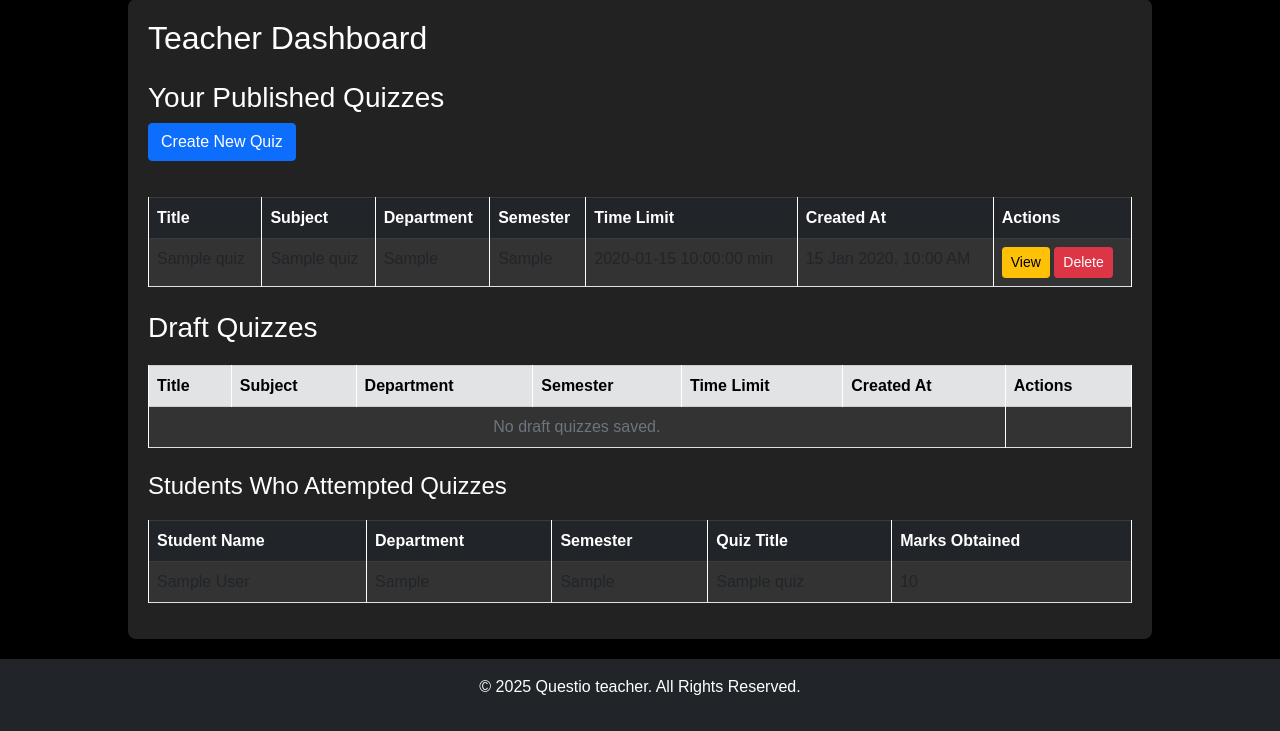
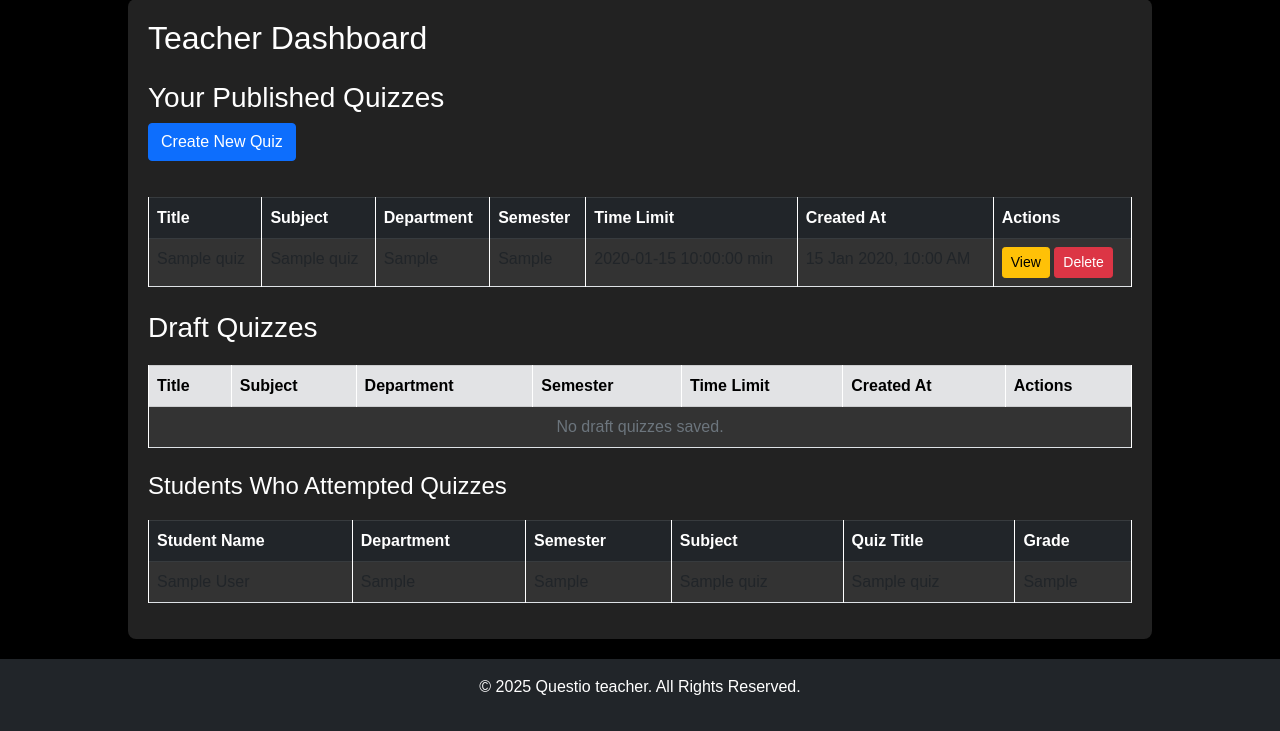
Before and after one commit to memoo-design/questio, a PHP site: page /pages/teacher/teacher_dashboard.php in a window 1280 px wide. Shown: the part 172-903 px from the top of the page. Run offline with PHP 8.4, Linux system fonts and the light colour scheme; the visitor is signed in with stand-in values (Sample User, id 1); tables that the repository leaves empty or names only in its code hold one stand-in row (values such as "Sample post").

Commit message:
Insert subjects and updated delete and edit button link

```diff
--- a/pages/teacher/teacher_dashboard.php
+++ b/pages/teacher/teacher_dashboard.php
@@ -8,8 +8,6 @@
 }
 
 $teacher_id = $_SESSION['user_id'];
-$university = $_SESSION['university_name'] ?? ''; // Default to empty if not set
-
 
 // Fetch Published Quizzes
 $sql = "SELECT id, title, subject, department, semester, time_limit, created_at
@@ -23,37 +21,37 @@
 
 // Fetch Draft Quizzes
 $sql = "SELECT id, title, subject, department, semester, time_limit, created_at
-FROM quiz  WHERE teacher_id = ? AND status = 'draft'";
+FROM quiz
+WHERE teacher_id = ? AND status = 'draft'";
 $stmt = $mysqli->prepare($sql);
 $stmt->bind_param("i", $teacher_id);
 $stmt->execute();
 $draftQuizzes = $stmt->get_result()->fetch_all(MYSQLI_ASSOC);
 $stmt->close();
 
-// Fetch students who attempted quizzes
+// Fetch students who attempted quizzes with grade and subject
 $sql = "SELECT
     user.first_name,
     user.last_name,
     student_info.department,
     student_info.semester,
     quiz.title AS quiz_title,
+    quiz.subject,
     student_attempts.quiz_id,
-    student_attempts.score
+    student_attempts.grade
 FROM student_attempts
 JOIN user ON student_attempts.student_id = user.id
 JOIN student_info ON student_attempts.student_id = student_info.user_id
 JOIN quiz ON student_attempts.quiz_id = quiz.id
-WHERE user.university_name = ?
-AND quiz.teacher_id = ?";
-
+WHERE quiz.teacher_id = ?";
 
 $stmt = $mysqli->prepare($sql);
-$stmt->bind_param("si", $university, $teacher_id);
+$stmt->bind_param("i", $teacher_id);
 $stmt->execute();
 $students = $stmt->get_result()->fetch_all(MYSQLI_ASSOC);
 $stmt->close();
+$mysqli->close();
 
-$mysqli->close();
 ?>
 
 <!DOCTYPE html>
@@ -97,13 +95,13 @@
                                 <td><?= htmlspecialchars($quiz['time_limit']) ?> min</td>
                                 <td><?= date("d M Y, h:i A", strtotime($quiz['created_at'])) ?></td>
                                 <td>
-                                    <a href="view_quiz.php?id=<?= $quiz['id'] ?>" class="btn btn-warning btn-sm">View</a>
-                                    <a href="delete_quiz.php?id=<?= $quiz['id'] ?>" class="btn btn-danger btn-sm" onclick="return confirm('Are you sure you want to delete this quiz?');">Delete</a>
+                                    <a href="view_quiz.php?id=<?= urlencode($quiz['id']) ?>" class="btn btn-warning btn-sm">View</a>
+                                    <a href="delete_quiz.php?id=<?= urlencode($quiz['id']) ?>" class="btn btn-danger btn-sm" onclick="return confirm('Are you sure you want to delete this quiz?');">Delete</a>
                                 </td>
                             </tr>
                         <?php endforeach; ?>
                     <?php else: ?>
-                        <tr><td colspan="6" class="text-muted text-center">No published quizzes yet.</td></tr>
+                        <tr><td colspan="7" class="text-muted text-center">No published quizzes yet.</td></tr>
                     <?php endif; ?>
                 </tbody>
             </table>
@@ -130,23 +128,24 @@
                             <tr>
                                 <td><?= htmlspecialchars($quiz['title']) ?></td>
                                 <td><?= htmlspecialchars($quiz['subject']) ?></td>
+                                <td><?= htmlspecialchars($quiz['department']) ?></td>
                                 <td><?= htmlspecialchars($quiz['semester'] ?: 'N/A') ?></td>
-                                <td><?= htmlspecialchars($quiz['department']) ?></td>
                                 <td><?= htmlspecialchars($quiz['time_limit']) ?> min</td>
                                 <td><?= date("d M Y, h:i A", strtotime($quiz['created_at'])) ?></td>
                                 <td>
-                                    <a href="edit_quiz.php?id=<?= $quiz['id'] ?>" class="btn btn-warning btn-sm">Edit</a>
-                                    <a href="delete_quiz.php?id=<?= $quiz['id'] ?>" class="btn btn-danger btn-sm" onclick="return confirm('Are you sure you want to delete this quiz?');">Delete</a>
+                                    <a href="edit_quiz.php?id=<?= urlencode($quiz['id']) ?>" class="btn btn-warning btn-sm">Edit</a>
+                                    <a href="delete_quiz.php?id=<?= urlencode($quiz['id']) ?>" class="btn btn-danger btn-sm" onclick="return confirm('Are you sure you want to delete this quiz?');">Delete</a>
                                 </td>
                             </tr>
                         <?php endforeach; ?>
                     <?php else: ?>
-                        <tr><td colspan="6" class="text-muted text-center">No draft quizzes saved.</td></tr>
+                        <tr><td colspan="7" class="text-muted text-center">No draft quizzes saved.</td></tr>
                     <?php endif; ?>
                 </tbody>
             </table>
         </div>
 
+        <!-- Students Who Attempted Quizzes -->
         <div>
             <h4>Students Who Attempted Quizzes</h4>
             <table class="table table-bordered">
@@ -155,8 +154,9 @@
                         <th>Student Name</th>
                         <th>Department</th>
                         <th>Semester</th>
+                        <th>Subject</th>
                         <th>Quiz Title</th>
-                        <th>Marks Obtained</th>
+                        <th>Grade</th>
                     </tr>
                 </thead>
                 <tbody>
@@ -166,12 +166,13 @@
                                 <td><?= htmlspecialchars($student['first_name'] . ' ' . $student['last_name']) ?></td>
                                 <td><?= htmlspecialchars($student['department']) ?></td>
                                 <td><?= htmlspecialchars($student['semester']) ?></td>
+                                <td><?= htmlspecialchars($student['subject']) ?></td>
                                 <td><?= htmlspecialchars($student['quiz_title']) ?></td>
-                                <td><?= $student['score'] ?></td>
+                                <td><?= htmlspecialchars($student['grade']) ?></td>
                             </tr>
                         <?php endforeach; ?>
                     <?php else: ?>
-                        <tr><td colspan="5" class="text-muted text-center">No quiz attempts recorded yet.</td></tr>
+                        <tr><td colspan="6" class="text-muted text-center">No quiz attempts recorded yet.</td></tr>
                     <?php endif; ?>
                 </tbody>
             </table>
```
